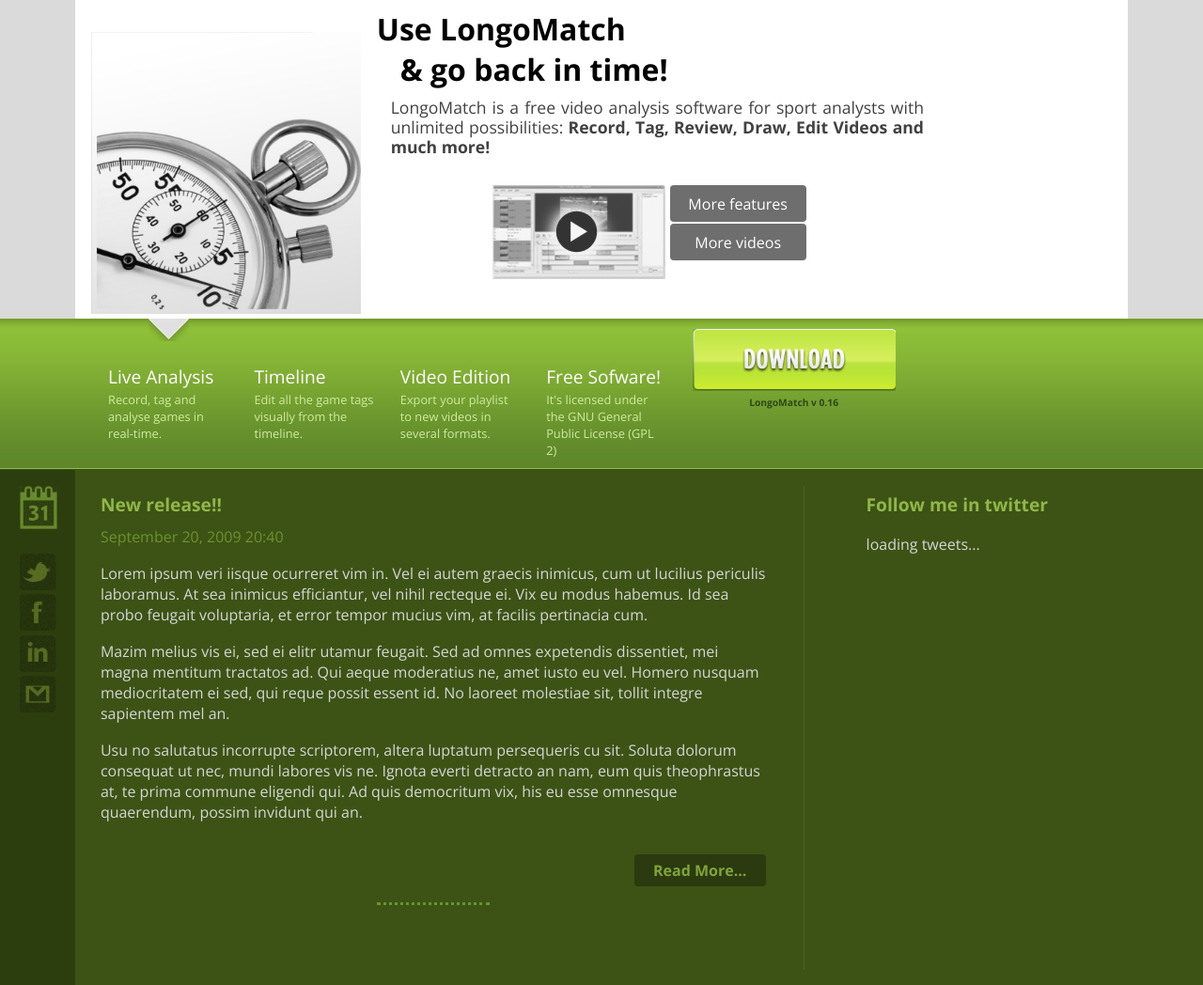
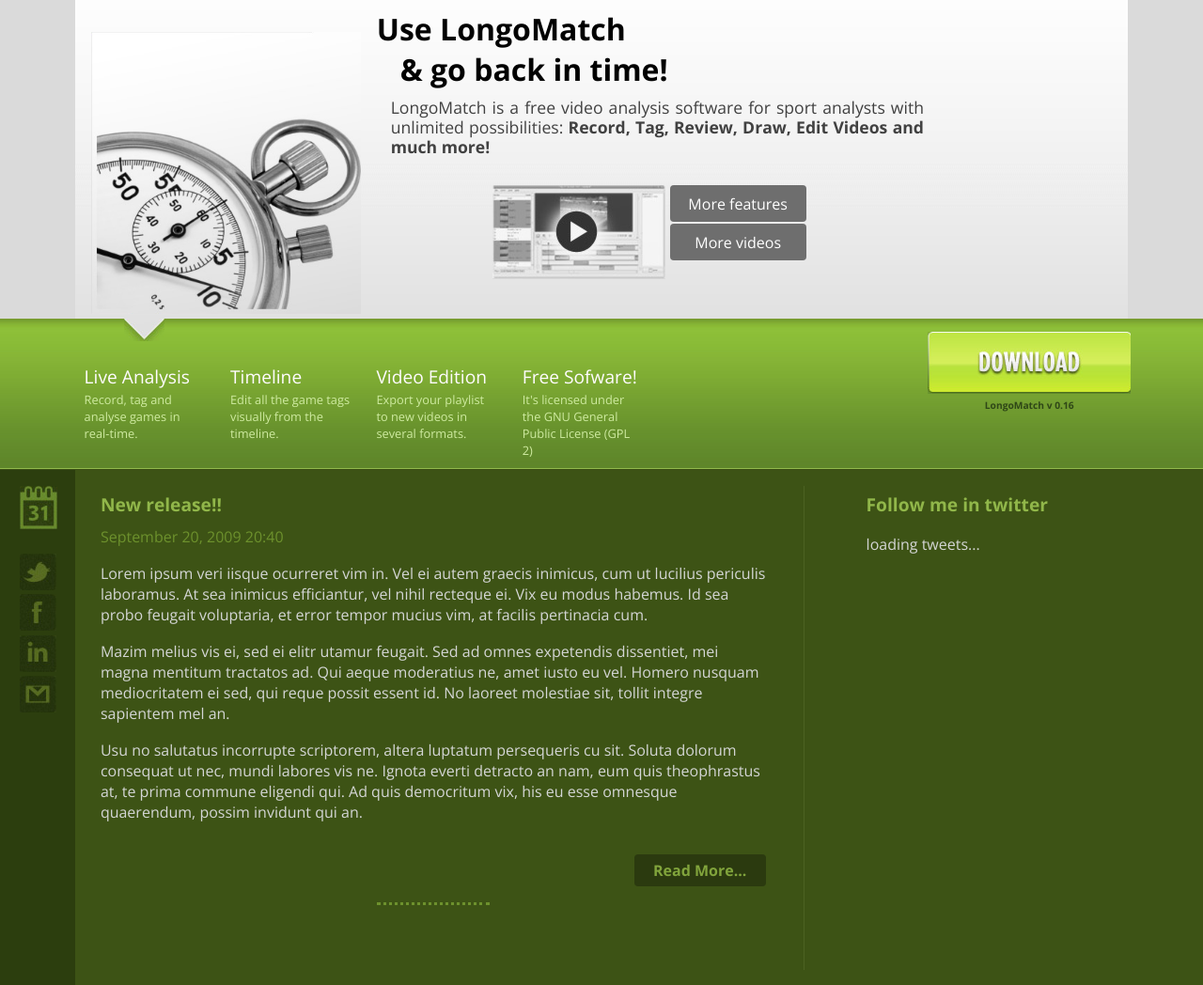
Before and after one commit to ylatuya/LongoMatch-Web, a PHP site: page / in a window 1280 px wide. Shown: the part 105-1153 px from the top of the page at 94% size. Run offline with PHP 8.4, Linux system fonts and the light colour scheme.

Commit message:
Allign right tabs and download button (Closes #12) andother minor fixes

```diff
--- a/html/css/styles.css
+++ b/html/css/styles.css
@@ -40,7 +40,8 @@
 
 #container { background-color: #dadada; width: 100%; float: left;  }
 
-#inner-container { margin-left: 5em; margin-right: 5em; background-color: #fefefe; height: 100%; float: left; background: url('../img/tira_info.png') repeat-x;  }
+#inner-container { margin-left: 5em; margin-right: 5em; background-color: #fefefe; height: 100%; float: left;  }
+#inner-container.home { background: url('../img/tira_info.png') repeat-x; }
 #inner-container { background: white;  padding-left: 2ex; padding-right: 2ex; }
 #inner-container p { font-size: 120%; margin-bottom: 1ex;  line-height: 120%; color: #414141; }
 #inner-container p:last-child { margin-bottom: 3ex;  }
@@ -61,12 +62,12 @@
 
 
 #features { clear: both; background: url('../img/tira_feature.png') repeat-x; overflow: hidden; float: left; width: 100%; height: 161px; font-size: 80%; }
-#features ul { width: 79.7%; margin-left: 115px; list-style: none; }
+#features ul { float: left; margin-left: 7em; list-style: none; }
 #features ul li { float: left; color: #cfeba1; width: 10em; margin-right: 4ex;  padding-top: 4ex; cursor: pointer; }
 #features ul li.current, #features ul li:hover { background: url('../img/current_feature.png') no-repeat top center; }
 #features ul li h3 { margin-bottom: .2ex;  }
 #features ul li a { color: #fffcff; text-decoration: none; }
-#features #download { float: left; margin-top: 1.5ex; }
+#features #download { position: absolute; right: 0; margin-top: 2ex;  margin-right: 6em; }
 #features #download a { text-indent: -9999px; background: url('../img/download.png') no-repeat; display: block; height: 66px; width: 216px;}
 #features #download p { text-align: center; font-size: 80%; margin-top: 1ex; color:#2f4717; font-weight: bold;}
 
```
